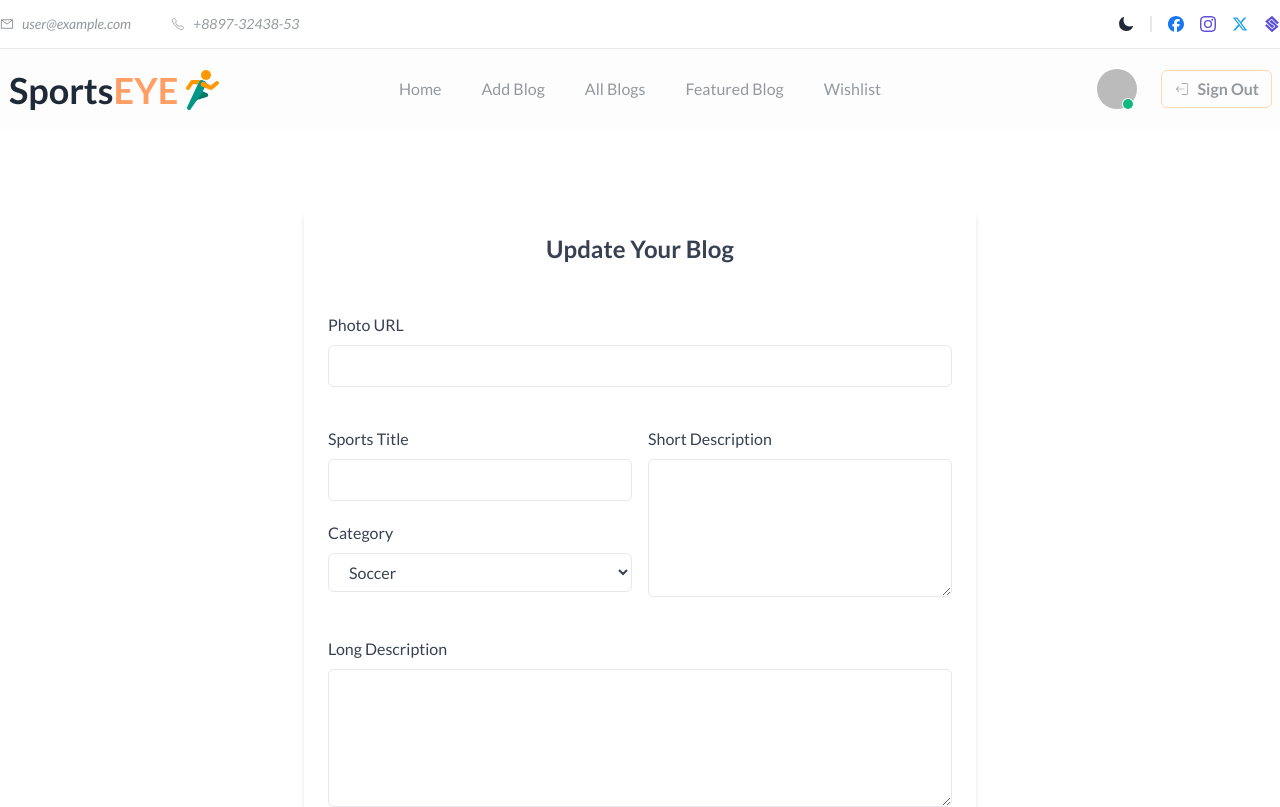
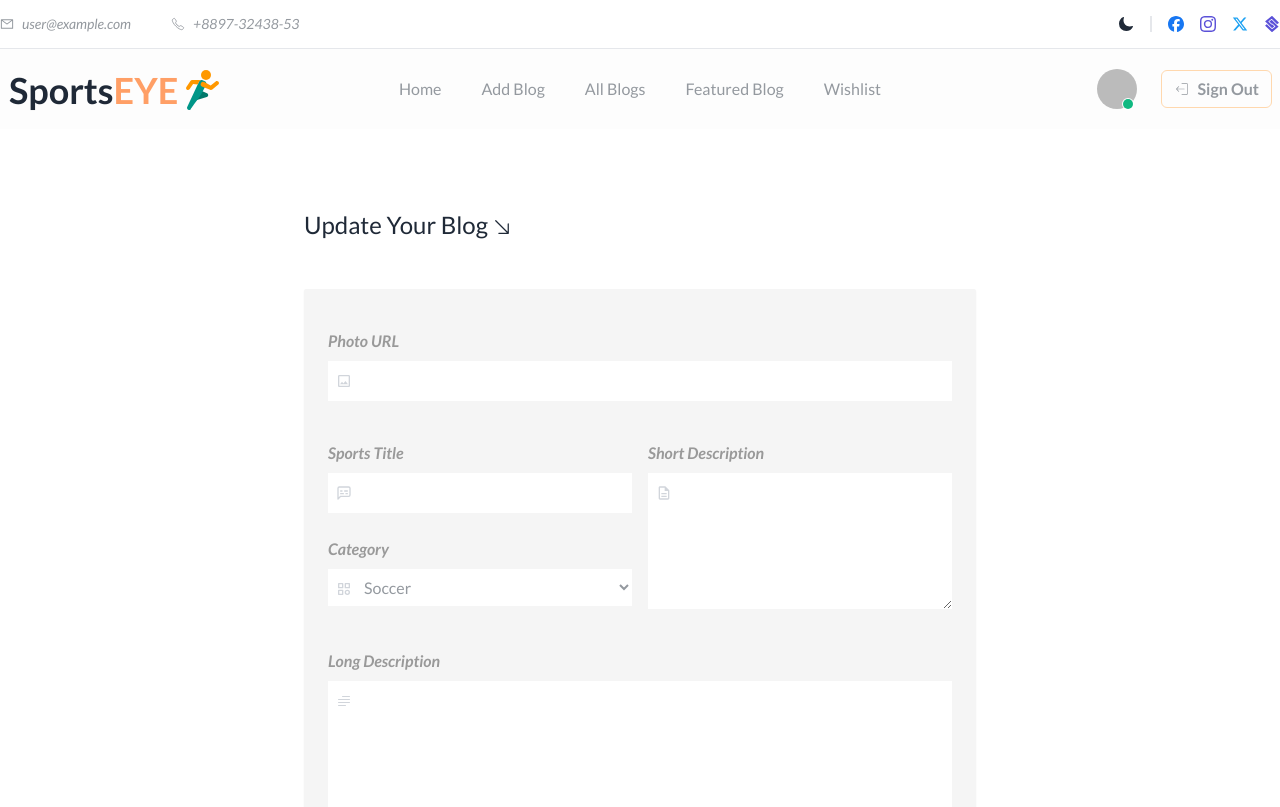
Before and after one commit to arifraj9911/sports-blog-client, a React (Vite) app: page /update-blog/1 in a window 1280 px wide. Shown: the top 807 px of the page. Built offline with nearby package versions, Linux system fonts and the light colour scheme; no server answers; sample sign-in values are in the browser's storage.

Commit message:
update blog design successful

```diff
--- a/src/Pages/UpdateBlog/UpdateBlog.jsx
+++ b/src/Pages/UpdateBlog/UpdateBlog.jsx
@@ -1,5 +1,10 @@
 import axios from "axios";
 import { useEffect, useState } from "react";
+import { BsTextParagraph } from "react-icons/bs";
+import { HiOutlineArrowDownRight } from "react-icons/hi2";
+import { LuSubtitles } from "react-icons/lu";
+import { MdOutlineDescription, MdOutlineInsertPhoto } from "react-icons/md";
+import { TbCategory } from "react-icons/tb";
 
 import { useNavigate, useParams } from "react-router-dom";
 
@@ -60,40 +65,56 @@ const UpdateBlog = () => {
       .catch((err) => console.log(err.message));
   };
   return (
-    <div className="my-20">
-      <section className="max-w-2xl p-6 mx-auto bg-white rounded-md shadow-md ">
-        <h2 className="text-2xl text-center mb-8 font-semibold text-gray-700 capitalize ">
+    <div className="py-20 dark:bg-[#121212] dark:text-[#FFF]">
+      <div className="flex max-w-2xl mx-auto gap-1">
+        <h2 className="text-2xl  text-left mb-12   capitalize ">
           Update Your Blog
         </h2>
-
+        <HiOutlineArrowDownRight className="text-xl mt-2" />
+      </div>
+      <section className="max-w-2xl p-6 mx-auto bg-[#f5f5f5] dark:bg-[#212121]  rounded-sm shadow-sm ">
         <form onSubmit={handleUpdate}>
           <div className="flex flex-col gap-10 ">
             <div className="mt-4">
-              <label className="text-gray-700 ">Photo URL</label>
+              <label className="text-[#999]  italic font-bold ">
+                Photo URL
+              </label>
+              <div className="relative">
+                <MdOutlineInsertPhoto className="absolute top-[12px] left-2 text-gray-300 dark:text-gray-500" />
                 <input
                   defaultValue={image}
                   type="text"
                   name="image"
-                className="block w-full px-4 py-2 mt-2 text-gray-700 bg-white border border-gray-200 rounded-md   focus:border-blue-400 focus:ring-blue-300 focus:ring-opacity-40 dark:focus:border-blue-300 focus:outline-none focus:ring"
+                  className="block w-full px-8 py-2 mt-2 text-[#94999f] bg-white dark:bg-[#464646] dark:text-[#dfdfdf]  outline-none    "
                 />
               </div>
+            </div>
             <div className="flex gap-4">
-              <div className="w-1/2 space-y-5">
+              <div className="w-1/2 space-y-6">
                 <div className="w-full">
-                  <label className="text-gray-700 ">Sports Title</label>
+                  <label className="text-[#999] italic font-bold">
+                    Sports Title
+                  </label>
+                  <div className="relative">
+                    <LuSubtitles className="absolute top-[12px] left-2 text-gray-300 dark:text-gray-500" />
                     <input
                       defaultValue={title}
                       type="text"
                       name="title"
-                    className="block w-full px-4 py-2 mt-2 text-gray-700 bg-white border border-gray-200 rounded-md   focus:border-blue-400 focus:ring-blue-300 focus:ring-opacity-40 dark:focus:border-blue-300 focus:outline-none focus:ring"
+                      className="block w-full px-8 py-2 mt-2 text-[#94999f] bg-white dark:bg-[#464646] dark:text-[#dfdfdf]  outline-none   "
                     />
                   </div>
+                </div>
                 <div className="w-full">
-                  <label className="text-gray-700 ">Category</label>
+                  <label className="text-[#999] italic font-bold">
+                    Category
+                  </label>
+                  <div className="relative">
+                    <TbCategory className="absolute top-[12px] left-2 text-gray-300 dark:text-gray-500" />
                     <select
                       defaultValue={category}
                       name="category"
-                    className="block w-full px-4 py-2 mt-2 text-gray-700 bg-white border border-gray-200 rounded-md   focus:border-blue-400 focus:ring-blue-300 focus:ring-opacity-40 dark:focus:border-blue-300 focus:outline-none focus:ring"
+                      className="block w-full px-8 py-2 mt-2 text-[#94999f] bg-white dark:bg-[#464646] dark:text-[#dfdfdf]  outline-none   "
                       id=""
                     >
                       <option value="Soccer">Soccer</option>
@@ -105,37 +126,48 @@ const UpdateBlog = () => {
                     </select>
                   </div>
                 </div>
+              </div>
 
               <div className="w-1/2">
-                <label className="text-gray-700 ">Short Description</label>
+                <label className="text-[#999] italic font-bold">
+                  Short Description
+                </label>
+                <div className="relative">
+                  <MdOutlineDescription className="absolute top-[12px] left-2 text-gray-300 dark:text-gray-500" />
                   <textarea
                     defaultValue={short_description}
                     name="short_description"
                     rows="5"
                     type="text"
-                  className="block w-full px-4 py-2 mt-2 text-gray-700 bg-white border border-gray-200 rounded-md   focus:border-blue-400 focus:ring-blue-300 focus:ring-opacity-40 dark:focus:border-blue-300 focus:outline-none focus:ring "
+                    className="block w-full px-8 py-2 mt-2 text-[#94999f] bg-white dark:bg-[#464646] dark:text-[#dfdfdf]  outline-none  "
                     id=""
                   ></textarea>
                 </div>
               </div>
+            </div>
 
             <div>
-              <label className="text-gray-700 ">Long Description</label>
+              <label className="text-[#999] italic font-bold">
+                Long Description
+              </label>
+              <div className="relative">
+                <BsTextParagraph className="absolute top-[12px] left-2 text-gray-300 dark:text-gray-500" />
                 <textarea
                   defaultValue={long_description}
                   name="long_description"
                   rows="5"
                   type="text"
-                className="block w-full px-4 py-2 mt-2 text-gray-700 bg-white border border-gray-200 rounded-md   focus:border-blue-400 focus:ring-blue-300 focus:ring-opacity-40 dark:focus:border-blue-300 focus:outline-none focus:ring"
+                  className="block w-full px-8 py-2 mt-2 text-[#94999f] bg-white dark:bg-[#464646] dark:text-[#dfdfdf]  outline-none  "
                   id=""
                 ></textarea>
+              </div>
             </div>
           </div>
 
           <div className="flex justify-end mt-6">
             <button
               type="submit"
-              className="px-8 py-2.5 leading-5 text-white transition-colors duration-300 transform bg-gray-700 rounded-md hover:bg-gray-600 focus:outline-none focus:bg-gray-600"
+              className="px-5  mt-6  tracking-wider text-sm md:text-[16px]  bg-[#FF9F66] hover:bg-white border border-[#FF9F66] hover:border-[#FF9F66] hover:text-[#94999f] ease-in-out duration-300 text-white  py-3 rounded-md font-bold flex gap-2 items-center"
             >
               Update
             </button>
```
Lines whose indentation alone changed are shown as unchanged.
